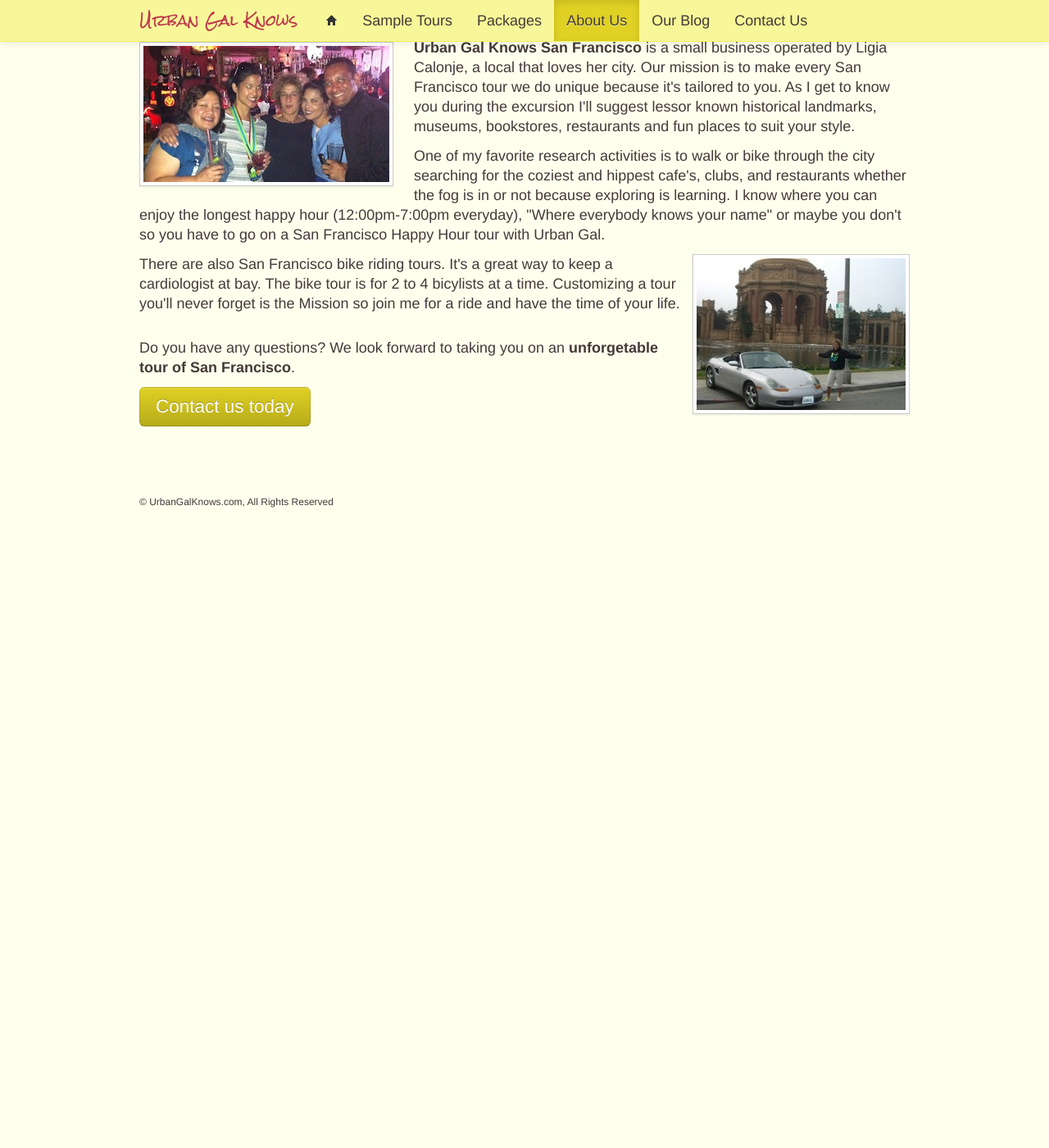
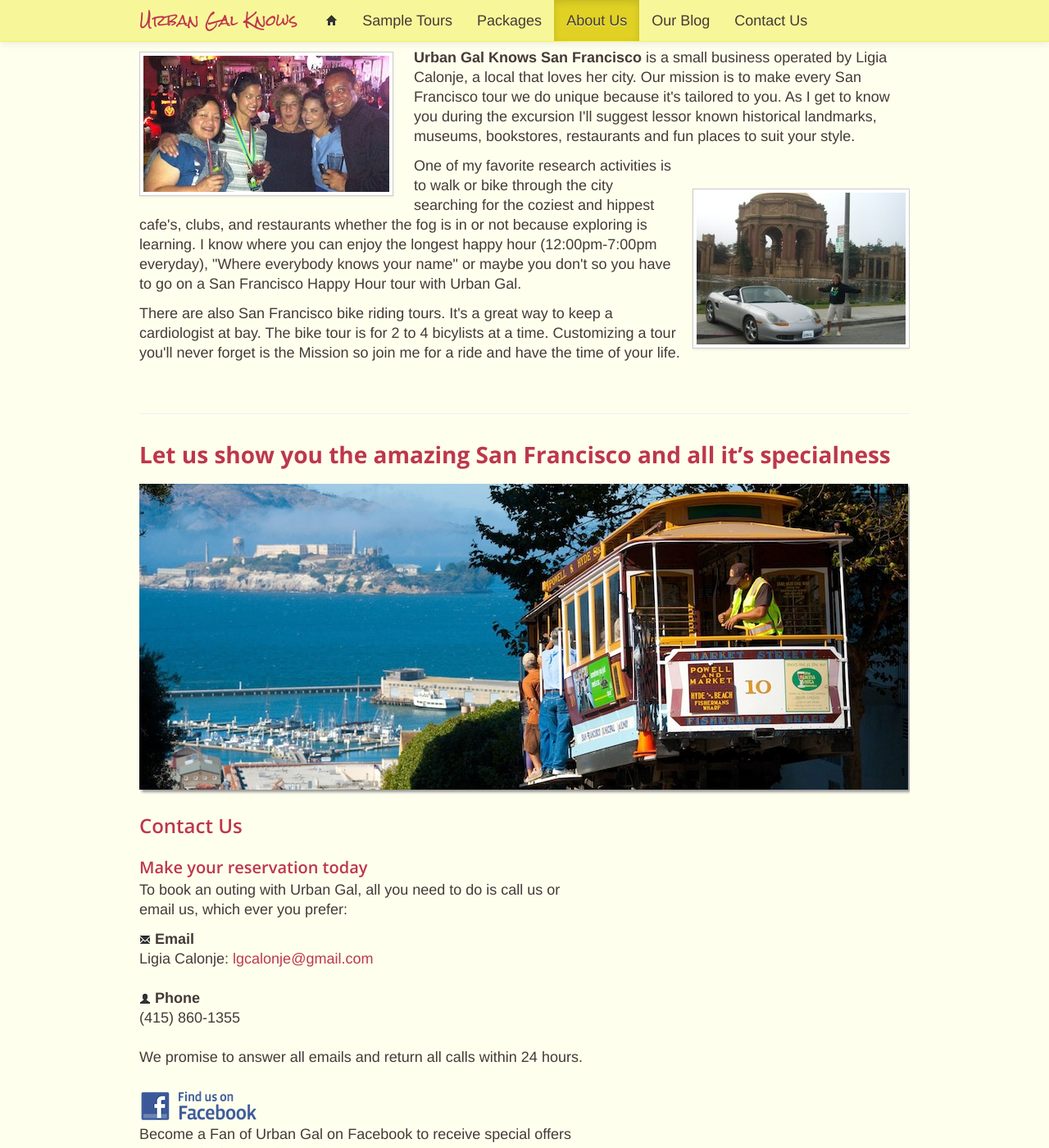
Before and after one commit to mwhitt/urbangalknows.com, a Jekyll site: the page built from index.html, in a window 1280 px wide and 1400 px high, scrolled down 5249 px. Shown: the whole window at 82% size. Built offline with Jekyll 4.4.1, drawn with Linux system fonts in a browser that asks for light colours; nearby versions of some CDN libraries; before the commit the page ends 5879 px from its top, so only the background shows below that; some of the changed text lies outside the part shown.

Commit message:
added contact us page

```diff
--- a/_includes/about_us.html
+++ b/_includes/about_us.html
@@ -2,7 +2,7 @@
 <div class="header-image">
   <img src="/assets/images/bay-bridge.jpg" class="img-shadow"/>
 </div>
-<div class="page-content">
+<div class="page-content clearfix" style="margin-bottom:50px">
   <h2>About Us</h2>
 
   <div class="text-image-about pull-left">
@@ -13,23 +13,17 @@
     <strong>Urban Gal Knows San Francisco</strong> is a small business operated by Ligia Calonje, a local that loves her city. Our mission is to make every San Francisco tour we do unique because it's tailored to you. As I get to know you during the excursion I'll suggest lessor known historical landmarks, museums, bookstores, restaurants and fun places to suit your style.
   </p>
 
+  <div class="pull-right" style="padding-left:15px;margin-top:40px">
+    <img src="/assets/images/ligia-car.jpeg" class="img-polaroid" />
+  </div>
+
   <p>
     One of my favorite research activities is to walk or bike through the city searching for the coziest and hippest cafe's, clubs, and restaurants whether the fog is in or not because exploring is learning.  I know where you can enjoy the longest happy hour (12:00pm-7:00pm everyday), "Where everybody knows your name" or maybe you don't so you have to go on a San Francisco Happy Hour tour with Urban Gal.
   </p>
-
-  <div class="pull-right" style="padding-left:10px">
-    <img src="/assets/images/ligia-car.jpeg" class="img-polaroid" />
-  </div>
 
   <p>
     There are also San Francisco bike riding tours.  It's a great way to keep a cardiologist at bay.  The bike tour is for 2 to 4 bicylists at a time.  Customizing a tour you'll never forget is the Mission so join me for a ride and have the time of your life.
   </p>
 
 
-  <div class="clearfix" style="margin:30px 0px">
-    <p>Do you have any questions? We look forward to taking you on an <strong>unforgetable tour of San Francisco</strong>.</p>
-    <a href="#" class="btn btn-large btn-primary btn-clear">Contact us today</a>
-  </div>
-
-
 </div>
--- /dev/null
+++ b/_includes/contact_us.html
@@ -0,0 +1,33 @@
+<h1>Let us show you the amazing San Francisco and all it&rsquo;s specialness</h1>
+<div class="header-image">
+  <img src="/assets/images/cable-car.jpeg" class="img-shadow"/>
+</div>
+<div class="page-content">
+  <h2>Contact Us</h2>
+  <div style="width:550px">
+
+    <h3>Make your reservation today</h3>
+    <p>
+      To book an outing with Urban Gal, all you need to do is call us or email us, which ever you prefer:
+    </p>
+
+    <address>
+      <strong><i class="icon-envelope" style="margin-top:4px;margin-right:5px"></i>Email</strong><br>
+      Ligia Calonje: <a href="mailto:lgcalonje@gmail.com?subject=San%20Francisco%20Tour">lgcalonje@gmail.com</a>
+    </address>
+
+    <address>
+      <strong><i class="icon-user" style="margin-top:4px;margin-right:5px"></i>Phone</strong><br>
+      (415) 860-1355
+    </address>
+
+    <p>
+      We promise to answer all emails and return all calls within 24 hours.
+    </p>
+
+    <p style="margin-top:30px">
+      <img src="/assets/images/fb_find.png"/><br>
+      Become a Fan of Urban Gal on Facebook to receive special offers and see the latest Urban Gal news.
+    </p>
+  </div>
+</div>
--- a/_includes/home.html
+++ b/_includes/home.html
@@ -78,6 +78,6 @@
   </div>
 
   <p class="contact-btn">
-    <a href="#" class="btn btn-large btn-primary">Contact us today to find out more</a>
+    <a href="mailto:lgcalonje@gmail.com?subject=San%20Francisco%20Tour" class="btn btn-large btn-primary">Contact us today to find out more</a>
   </p>
 </div>
--- a/_includes/packages.html
+++ b/_includes/packages.html
@@ -53,7 +53,7 @@
 
   <div style="margin:30px 0px">
     <h3>Because we are a small business, our availability is limted.</h3>
-    <a href="#" class="btn btn-large btn-primary btn-clear">Make a reservation today!</a>
+    <a href="mailto:lgcalonje@gmail.com?subject=San%20Francisco%20Tour" class="btn btn-large btn-primary btn-clear">Make a reservation today!</a>
   </div>
 
 
--- a/_includes/sample_tours.html
+++ b/_includes/sample_tours.html
@@ -71,7 +71,7 @@
 
   <p class="contact-btn">
     <h3>Contact us today to discuss what you&rsquo;d like to do in San Francisco.</h3>
-    <a href="#" class="btn btn-large btn-primary btn-clear">Book your tour of San Francisco</a>
+    <a href="mailto:lgcalonje@gmail.com?subject=San%20Francisco%20Tour" class="btn btn-large btn-primary btn-clear">Book your tour of San Francisco</a>
   </p>
 
 </div>
--- a/assets/css/main.css
+++ b/assets/css/main.css
@@ -59,10 +59,6 @@ h3 {
   margin-bottom:30px;
 }
 
-.media-object {
-  /*margin-top:3px;*/
-}
-
 .media-heading {
   color:#BD374C;
   font-family: 'Open Sans', sans-serif;
--- a/index.html
+++ b/index.html
@@ -19,7 +19,7 @@ description: Local and Fun San Francisco Tour Guide
           <li><a href="#packages">Packages</a></li>
           <li><a href="#about-us">About Us</a></li>
           <li><a href="#">Our Blog</a></li>
-          <li><a href="#">Contact Us</a></li>
+          <li><a href="#contact-us">Contact Us</a></li>
         </ul>
 
       </div>
@@ -51,6 +51,12 @@ description: Local and Fun San Francisco Tour Guide
         {% include about_us.html %}
       </div>
 
+      <hr/>
+
+      <div id="contact-us">
+        {% include contact_us.html %}
+      </div>
+
     </div>
   </div>
 </div>
```
Also changed, not shown: assets/images/fb_find.png (added).
